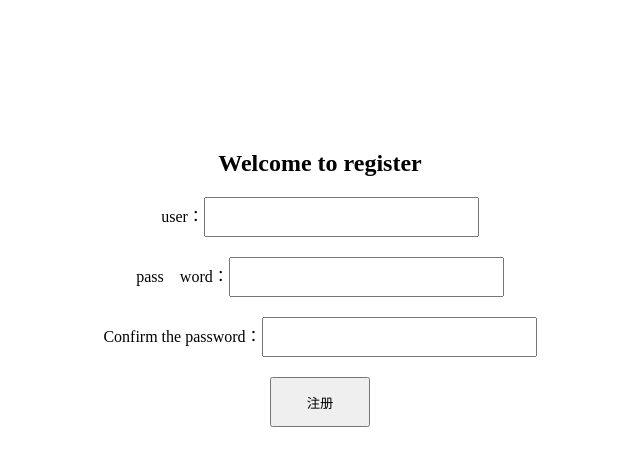
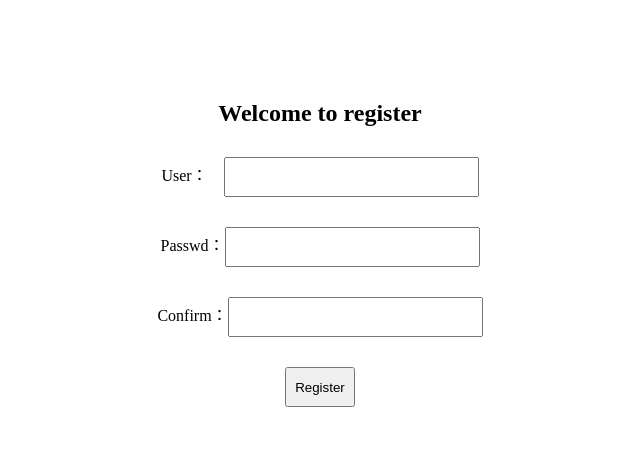
Before and after one commit to Hethens/homework, a plain HTML site: page index11.html in a window 1280 px wide. Shown: the whole page, without its empty margins (320-960 px from the left). Drawn offline with Linux system fonts and the light colour scheme.

Commit message:
Update index11.html

```diff
--- a/index11.html
+++ b/index11.html
@@ -25,24 +25,24 @@
 
     .post {
         text-align: center;
-        margin-top: 150px;
+        margin-top: 100px;
     }
 
     .post ul li input[type=text],
     .post ul li input[type=password],
     .post ul li input[type=password2] {
-        font-size: 16px;
+        font-size: 10px;
     }
 
     .post ul li input {
-        width: 275px;
+        width: 255px;
         height: 40px;
-        margin-top: 20px;
+        margin-top: 30px;
     }
 
     .post ul li input[type=submit] {
-        width: 100px;
-        height: 50px;
+        width: 70px;
+        height: 40px;
     }
 </style>
 </head>
@@ -50,11 +50,11 @@
 <body>
 <form class="post">
     <h2> Welcome to register</h2>
-    <ul>
-        <li>user：<input type="text"></li>
-        <li>pass&emsp;word：<input type="password"></li>
-        <li>Confirm the password：<input type="password2"></li>
-        <li><input type="submit" value="注册"></li>
+    <ul >
+        <li>User：&emsp;<input type="text"></li>
+        <li>Passwd：<input type="password"></li>
+        <li>Confirm：<input type="password2"></li>
+        <li><input type="submit" value="Register"></li>
     </ul>
 
 </form>
```
